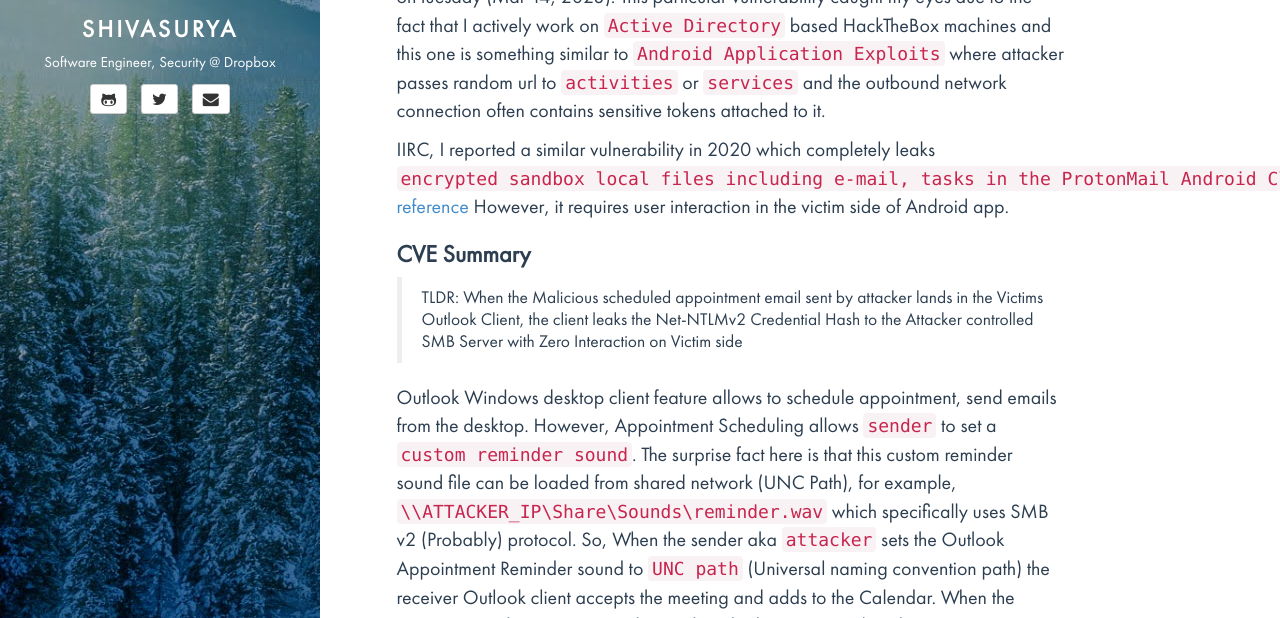
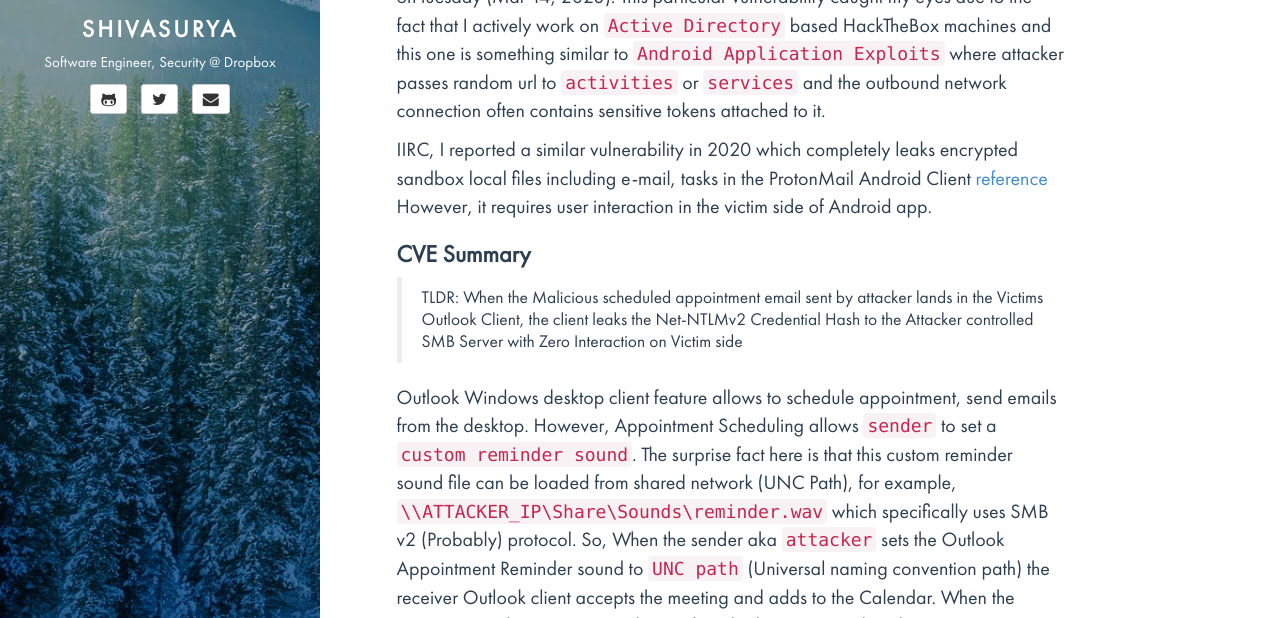
Before and after one commit to s5dev/s5dev.github.io, a Jekyll site: the page built from _posts/2023-03-25-CVE-2023-23397-vulnerability-deep-dive-and-poc.md, in a window 1280 px wide and 900 px high, cut to the strip 282-900 px from the top of the window. Built offline with Jekyll 4.4.1, drawn with Linux system fonts in a browser that asks for light colours.

Commit message:
fix mobile issue

```diff
--- a/_posts/2023-03-25-CVE-2023-23397-vulnerability-deep-dive-and-poc.md
+++ b/_posts/2023-03-25-CVE-2023-23397-vulnerability-deep-dive-and-poc.md
@@ -10,7 +10,7 @@
 
 Microsoft announced patch for [CVE-2023-23397](https://nvd.nist.gov/vuln/detail/CVE-2023-23397) which generally goes out usually on tuesday (Mar 14, 2023). This particular vulnerability caught my eyes due to the fact that I actively work on `Active Directory` based HackTheBox machines and this one is something similar to `Android Application Exploits` where attacker passes random url to `activities` or `services` and the outbound network connection often contains sensitive tokens attached to it.
 
-IIRC, I reported a similar vulnerability in 2020 which completely leaks `encrypted sandbox local files including e-mail, tasks in the ProtonMail Android Client` [reference](https://proton.me/blog/protonmail-security-contributors) However, it requires user interaction in the victim side of Android app.
+IIRC, I reported a similar vulnerability in 2020 which completely leaks encrypted sandbox local files including e-mail, tasks in the ProtonMail Android Client [reference](https://proton.me/blog/protonmail-security-contributors) However, it requires user interaction in the victim side of Android app.
 
 ### CVE Summary
 
```
